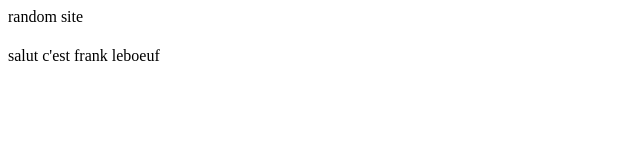
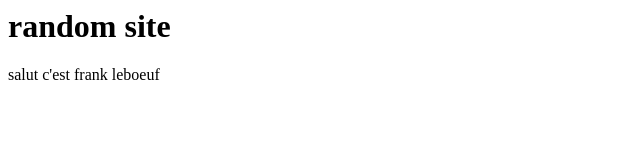
Before and after one commit to mbelveze/random-site, a plain HTML site: page index.html in a window 1280 px wide. Shown: the whole page, without its empty margins (0-640 px from the left). Drawn offline with Linux system fonts and the light colour scheme.

Commit message:
correction h1

```diff
--- a/index.html
+++ b/index.html
@@ -1,5 +1,5 @@
 <title>random site</title>
 
-<h1></h1>random site<h1></h1></body>
+<h1>random site</h1>
 <p></p>
 <p>salut c'est frank leboeuf</p>
```
